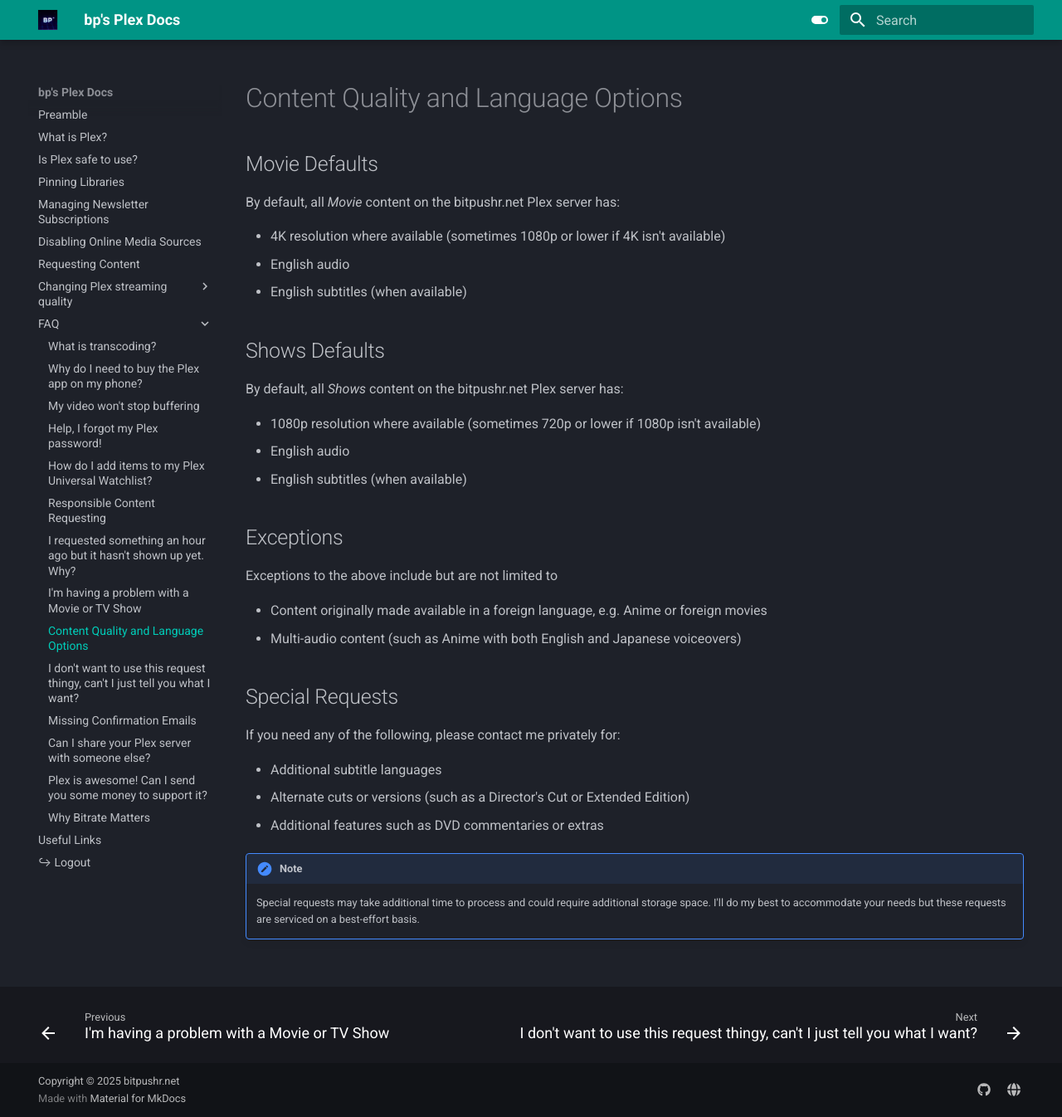
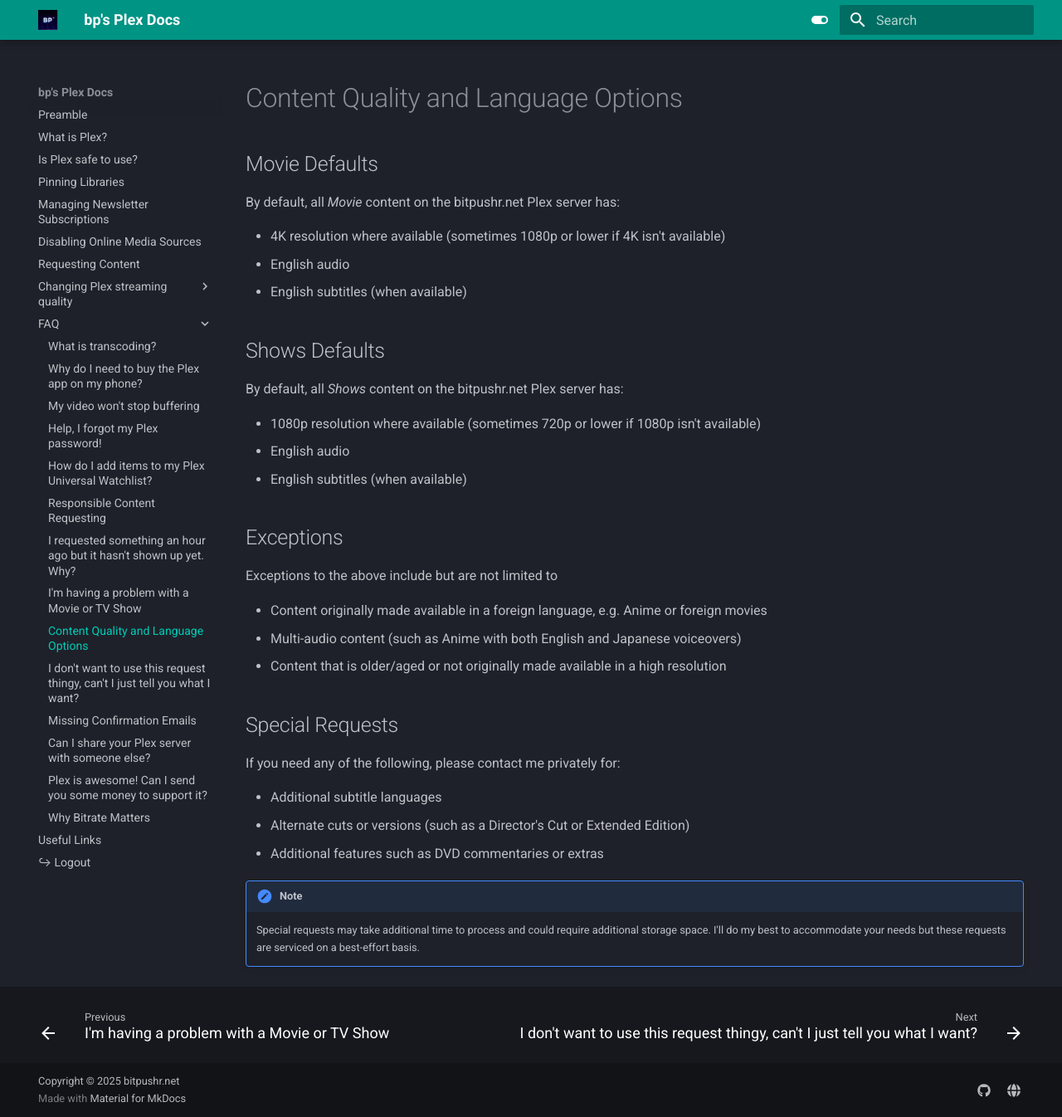
Before and after one commit to bitpushr/plexdocs, an MkDocs documentation site: the page built from docs/faq/special-requests.md, in a window 1280 px wide and 1346 px high. Shown: the whole window at 83% size. Built offline with MkDocs 1.6.1 and Material for MkDocs 9.7.7, drawn with Linux system fonts in a browser that asks for light colours.

Commit message:
Update special requests

```diff
--- a/docs/faq/special-requests.md
+++ b/docs/faq/special-requests.md
@@ -24,6 +24,7 @@
 
 - Content originally made available in a foreign language, e.g. Anime or foreign movies
 - Multi-audio content (such as Anime with both English and Japanese voiceovers)
+- Content that is older/aged or not originally made available in a high resolution
 
 ## Special Requests
 
```
